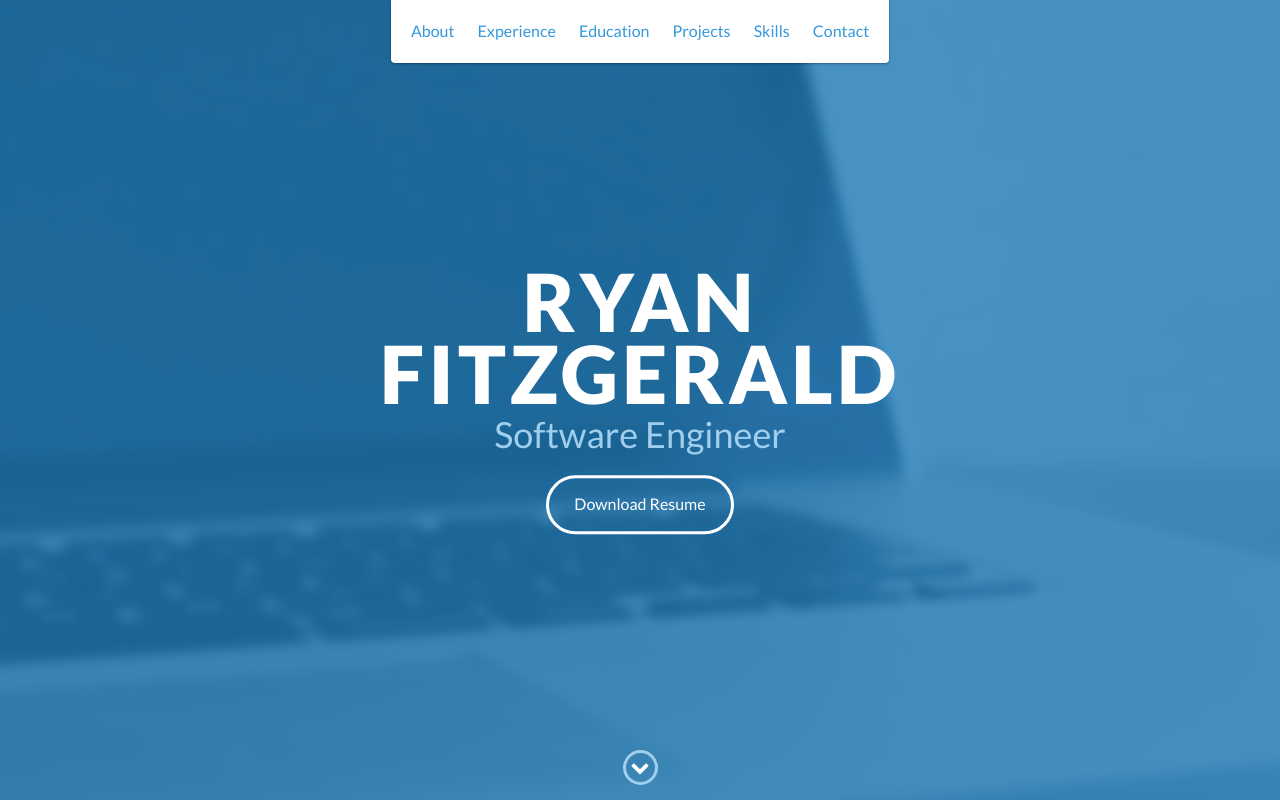
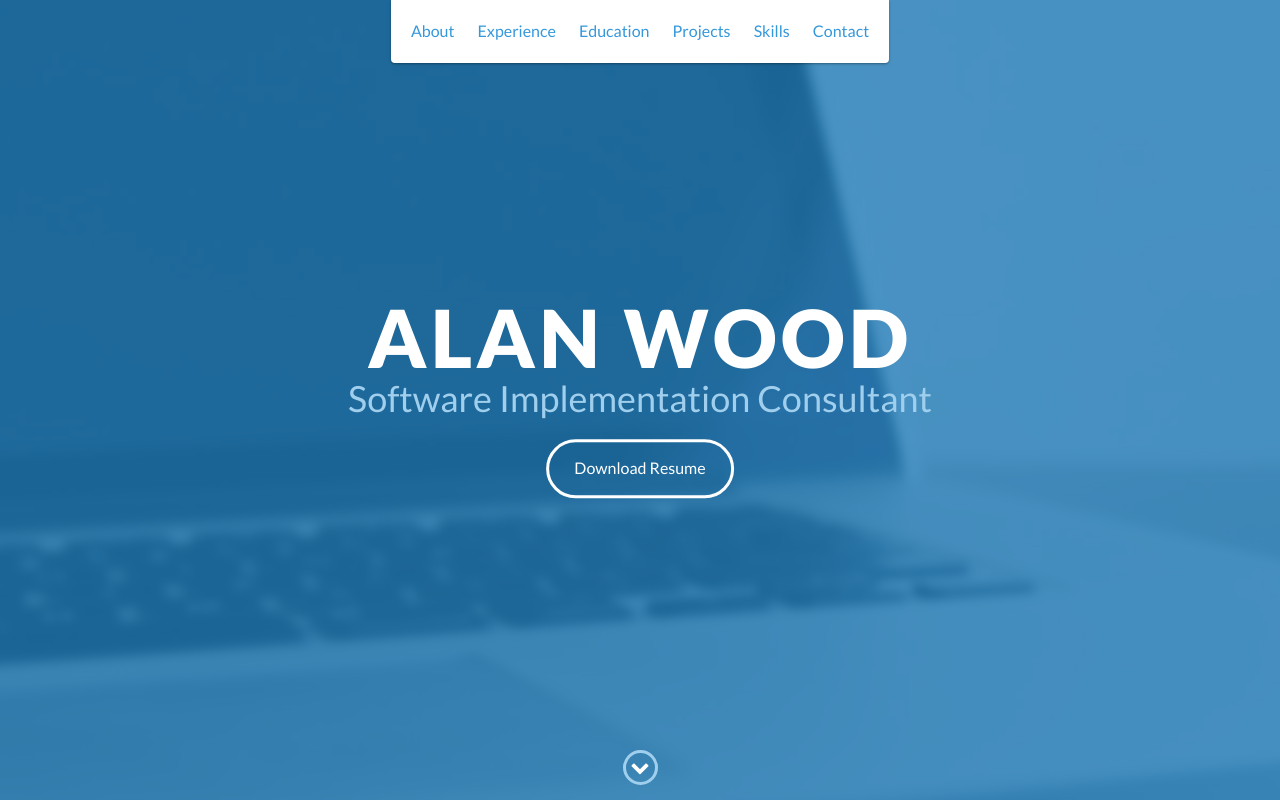
Before and after one commit to awood107/awood107.github.io, a website: page index.html in a window 1280 px wide. Shown: the top 800 px of the page. Drawn offline with nearby package versions, Linux system fonts and the light colour scheme.

Commit message:
Update index.html

```diff
--- a/index.html
+++ b/index.html
@@ -48,8 +48,8 @@
 
     <div id="lead">
         <div id="lead-content">
-            <h1>Ryan Fitzgerald</h1>
-            <h2>Software Engineer</h2>
+            <h1>Alan Wood</h1>
+            <h2>Software Implementation Consultant</h2>
             <a href="#" class="btn-rounded-white">Download Resume</a>
         </div>
         <!-- End #lead-content -->
```
